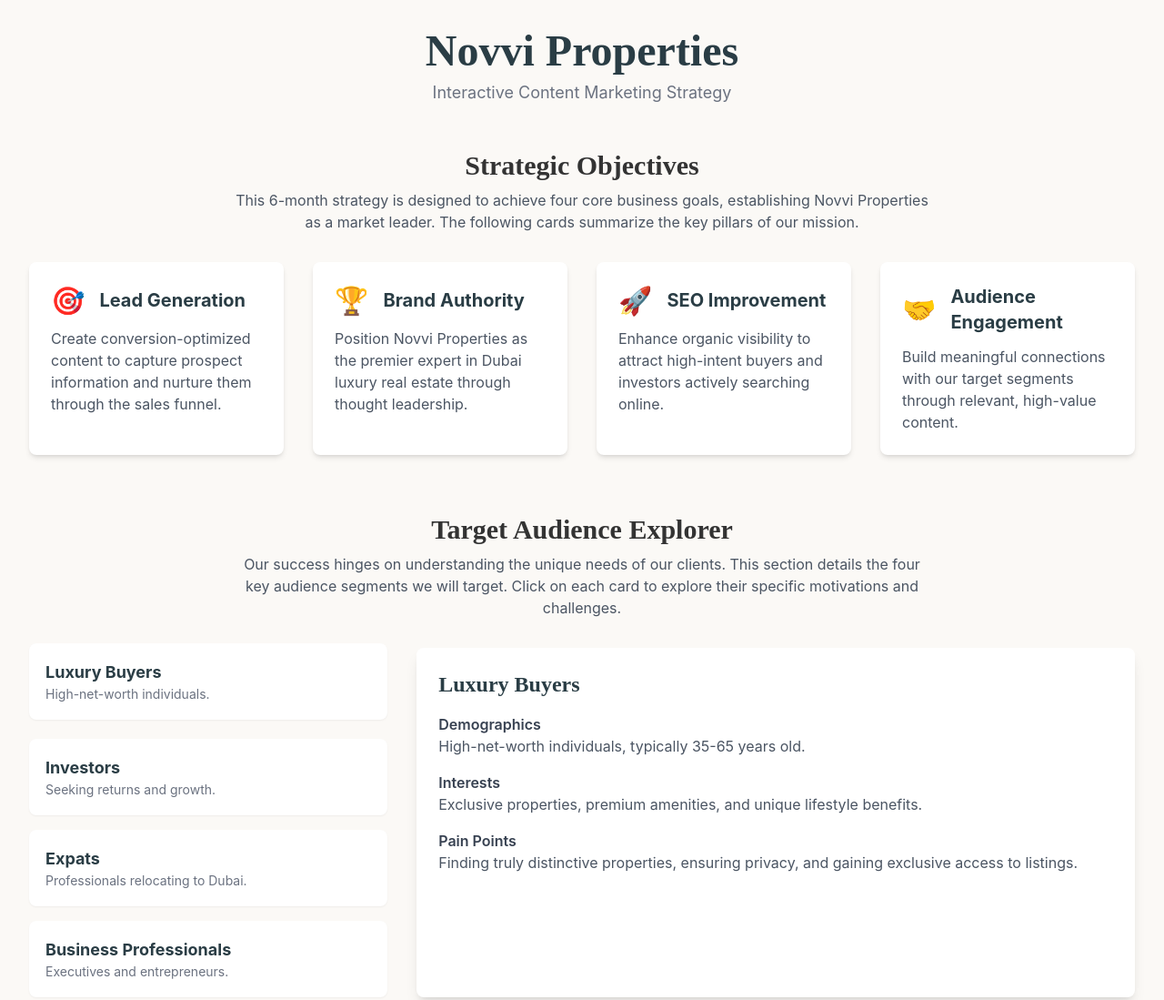
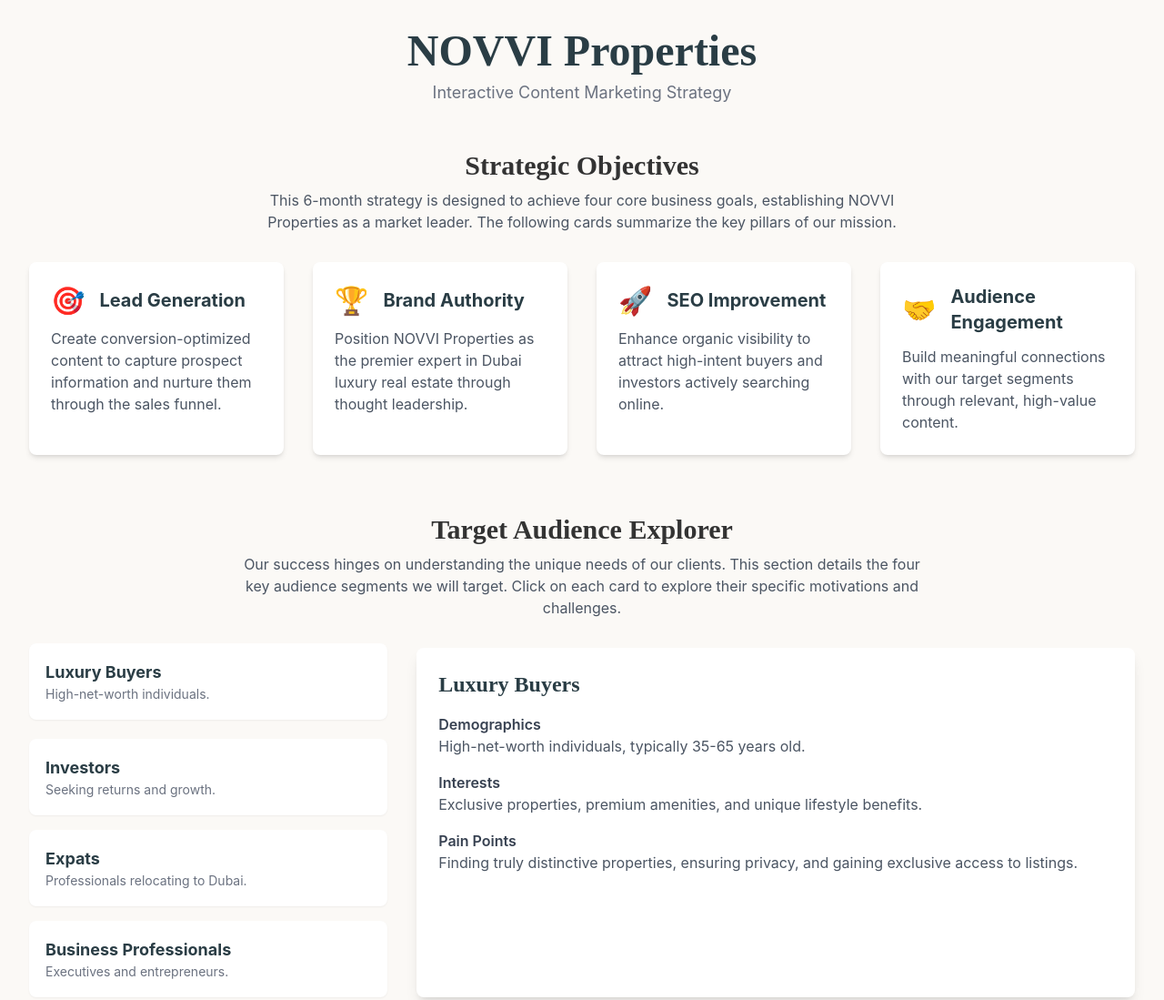
Before and after one commit to mohmd124/NOVVI, a plain HTML site: page index.html in a window 1280 px wide. Shown: the top 1099 px of the page at 91% size. Drawn offline with nearby package versions, Linux system fonts and the light colour scheme.

Commit message:
Update index.html

```diff
--- a/index.html
+++ b/index.html
@@ -3,7 +3,7 @@
 <head>
     <meta charset="UTF-8">
     <meta name="viewport" content="width=device-width, initial-scale=1.0">
-    <title>Novvi Properties | Content Strategy Dashboard</title>
+    <title>NOVVI Properties | Content Strategy Dashboard</title>
     <!-- Chosen Palette: Warm Neutrals with Gold Accent -->
     <!-- Application Structure Plan: A dashboard-style SPA. The structure begins with high-level objectives, then allows interactive exploration of target audiences through a selector. The core content strategy is organized into clean, clickable tabs for each pillar. A doughnut chart visualizes the content mix, and an interactive timeline presents the 6-month roadmap. New sections for SOP and Hub Architecture are added to provide operational detail. This structure was chosen to transform a static document into an engaging, explorable tool. It allows users (management) to get a quick overview and then dive into specific areas of interest (like a particular audience or content pillar) without linear scrolling, making the complex strategy more digestible and memorable. -->
     <!-- Visualization & Content Choices:
@@ -100,14 +100,14 @@
     <div class="container mx-auto p-4 sm:p-6 md:p-8">
 
         <header class="text-center mb-12">
-            <h1 class="font-playfair text-4xl md:text-5xl font-bold text-[#2A3D45]">Novvi Properties</h1>
+            <h1 class="font-playfair text-4xl md:text-5xl font-bold text-[#2A3D45]">NOVVI Properties</h1>
             <p class="mt-2 text-lg text-[#6B7280]">Interactive Content Marketing Strategy</p>
         </header>
 
         <main>
             <section id="objectives" class="mb-16">
                 <h2 class="font-playfair text-3xl text-center mb-2 font-bold">Strategic Objectives</h2>
-                <p class="text-center text-gray-600 mb-8 max-w-3xl mx-auto">This 6-month strategy is designed to achieve four core business goals, establishing Novvi Properties as a market leader. The following cards summarize the key pillars of our mission.</p>
+                <p class="text-center text-gray-600 mb-8 max-w-3xl mx-auto">This 6-month strategy is designed to achieve four core business goals, establishing NOVVI Properties as a market leader. The following cards summarize the key pillars of our mission.</p>
                 <div class="grid grid-cols-1 md:grid-cols-2 lg:grid-cols-4 gap-8">
                     <div class="bg-white p-6 rounded-lg shadow-md hover:shadow-xl transition-shadow duration-300">
                         <div class="flex items-center mb-3">
@@ -121,7 +121,7 @@
                             <span class="text-3xl mr-4">🏆</span>
                             <h3 class="text-xl font-bold text-[#2A3D45]">Brand Authority</h3>
                         </div>
-                        <p class="text-gray-600">Position Novvi Properties as the premier expert in Dubai luxury real estate through thought leadership.</p>
+                        <p class="text-gray-600">Position NOVVI Properties as the premier expert in Dubai luxury real estate through thought leadership.</p>
                     </div>
                     <div class="bg-white p-6 rounded-lg shadow-md hover:shadow-xl transition-shadow duration-300">
                         <div class="flex items-center mb-3">
@@ -367,7 +367,7 @@
         </main>
 
         <footer class="text-center pt-8 border-t border-gray-200">
-            <p class="text-gray-500">Novvi Properties | Strategic Dashboard | &copy; 2025</p>
+            <p class="text-gray-500">NOVVI Properties | Strategic Dashboard | &copy; 2025</p>
         </footer>
 
     </div>
```
